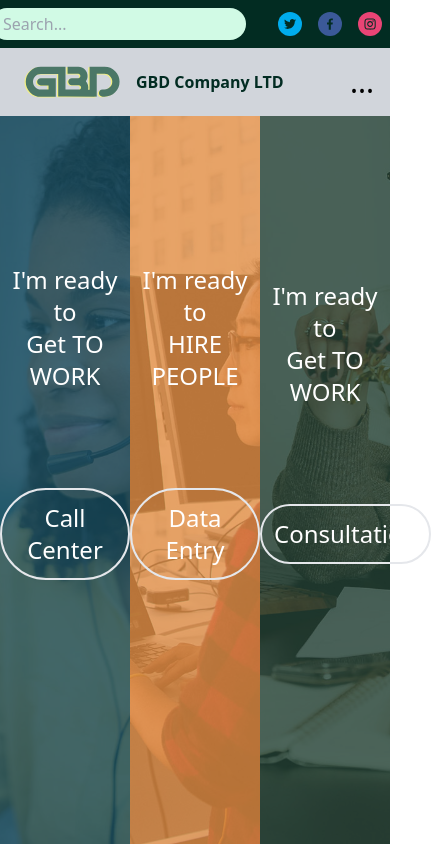
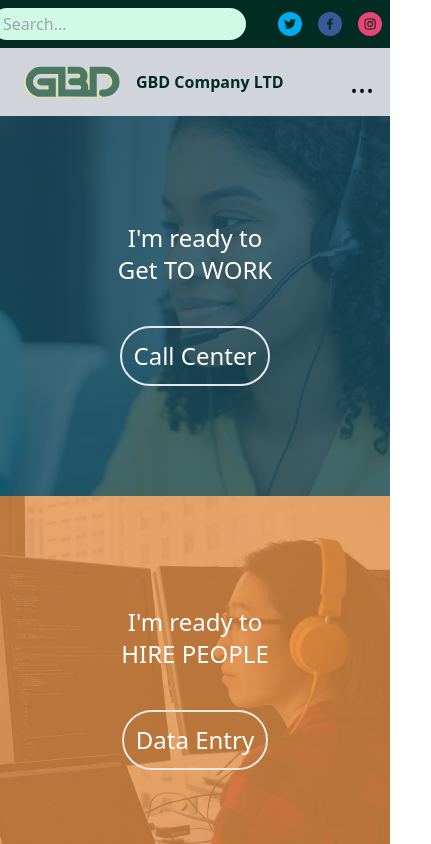
Before and after one commit to BobbyP95/gbdRecruitment, a React (Vite) app: page / in a window 390 px wide. Shown: the top 844 px of the page, 431 px wide, since content can reach past the window. Built offline with nearby package versions, Linux system fonts and the light colour scheme.

Commit message:
responsive home page
Making the home page responsive via tailwind css.

```diff
--- a/src/components/ReadyOption.tsx
+++ b/src/components/ReadyOption.tsx
@@ -1,8 +1,10 @@
 type ReadyOptionProps = {
+  key: number;
   tailwindColor: string;
   optionText: string;
   buttonText: string;
   cssClass: string;
+  location: string;
 };
 
 export function ReadyOption({
@@ -10,6 +12,7 @@ export function ReadyOption({
   optionText,
   buttonText,
   cssClass,
+  location = "/about_us",
 }: ReadyOptionProps) {
   return (
     <>
@@ -20,15 +23,17 @@ export function ReadyOption({
         <div
           style={{ backgroundColor: `${tailwindColor}` }}
           className={`
-      bg-opacity-85 w-auto h-full flex flex-col justify-center gap-24 text-2xl text-white`}
+      bg-opacity-85 w-auto h-full flex flex-col justify-center gap-10 md:gap-24 text-2xl text-white`}
         >
           <div className="flex flex-col ">
             <span>I'm ready to</span>
             <span>{optionText}</span>
           </div>
-          <button className="  w-fit mx-auto border-2 p-3 hover:bg-white hover:bg-opacity-40 rounded-full">
-            {buttonText}
-          </button>
+          <a href={location}>
+            <button className="  w-fit mx-auto border-2 p-3 hover:bg-white hover:bg-opacity-40 rounded-full">
+              {buttonText}
+            </button>
+          </a>
         </div>
       </div>
     </>
--- a/src/pages/Home.tsx
+++ b/src/pages/Home.tsx
@@ -3,32 +3,38 @@ import { ReadyOption } from "../components/ReadyOption";
 
 const sections = [
   {
+    id:1,
     tailwindColor: "rgb(22, 75, 96,0.8)",
     optionText: "Get TO WORK",
     buttonText: "Call Center",
     cssClass: "callCenter",
+    location: "/get_a_job"
   },
   {
+    id:2,
     tailwindColor: "rgb(228, 143, 69,0.8)",
     optionText: "HIRE PEOPLE",
     buttonText: "Data Entry",
     cssClass: "dataEntry",
+    location: "/recruiting"
   },
   {
+    id:3,
     tailwindColor: "rgb(37, 67, 54,0.8)",
     optionText: "Get TO WORK",
     buttonText: "Consultation",
     cssClass: "consulting",
+    location: "/consulting"
   },
 ];
 
 export function Home() {
   return (
     <>
-      <div className="home flex ">
-        {sections.map((values, index) => (
-          <div className="w-1/3  h-lvh">
-            <ReadyOption key={index} {...values} />
+      <div className="home flex flex-wrap w-full pt-28 ">
+        {sections.map((values,index) => (
+          <div key={index} className="sec-item  w-full h-96 md:w-1/3  md:h-lvh">
+            <ReadyOption key={values.id}  {...values} />
           </div>
         ))}
       </div>
```
